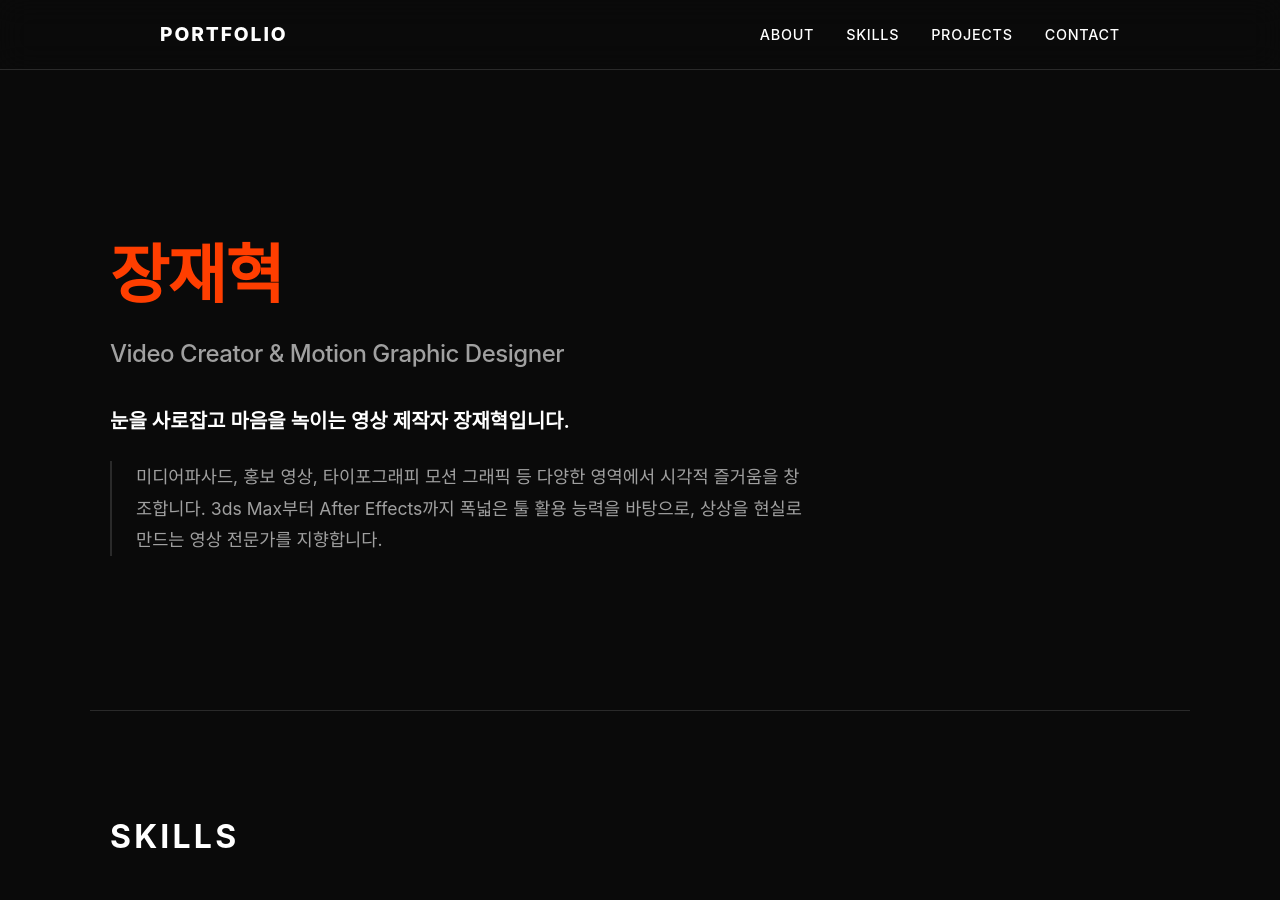
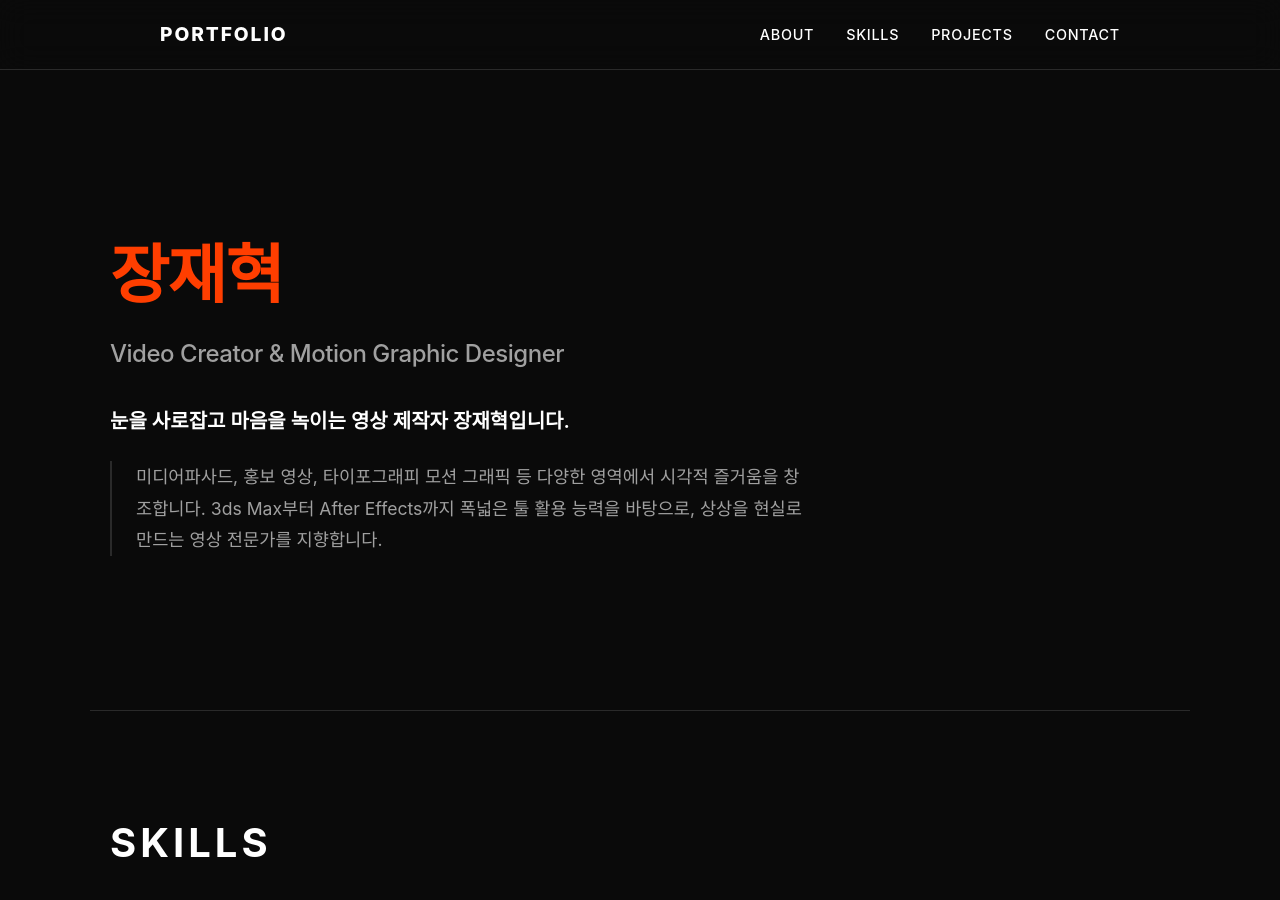
Before and after one commit to jangjae5931-prog/FLAG, a React app: page / in a window 1280 px wide. Shown: the top 900 px of the page. Built offline with nearby package versions, Linux system fonts and the light colour scheme; the HTML template or start-up script is replaced by a standard one.

Commit message:
final: perfectly fix thumbnails, links, and skill styles

```diff
--- a/src/components/Skills/Skills.module.css
+++ b/src/components/Skills/Skills.module.css
@@ -3,29 +3,33 @@
 }
 
 .title {
-  font-size: 2rem;
-  margin-bottom: 2.5rem;
+  font-size: 2.5rem;
+  margin-bottom: 3rem;
   text-transform: uppercase;
   letter-spacing: 0.1em;
+  color: var(--text-color);
 }
 
 .skillList {
   display: flex;
   flex-wrap: wrap;
-  gap: 1rem;
+  gap: 1.2rem;
 }
 
 .skillTag {
   background-color: var(--card-bg);
-  padding: 0.5rem 1.2rem;
-  border-radius: 4px;
-  font-size: 0.9rem;
-  font-weight: 500;
+  padding: 0.6rem 1.4rem;
+  border-radius: 8px;
+  font-size: 0.95rem;
+  font-weight: 600;
   border: 1px solid var(--border-color);
-  transition: all 0.2s ease;
+  color: var(--secondary-text);
+  transition: all 0.3s ease;
 }
 
 .skillTag:hover {
   border-color: var(--accent-color);
-  background-color: #fff;
+  color: white;
+  background-color: rgba(255, 62, 0, 0.1);
+  transform: translateY(-3px);
 }
```
